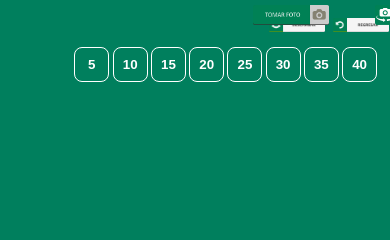
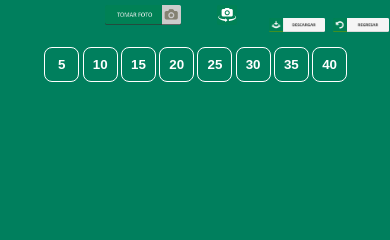
Before and after one commit to zetabeb/PhotoBooth, a PHP site: page / in a window 390 px wide. Shown: the part 281-521 px from the top of the page. Run offline with PHP 8.4, Linux system fonts and the light colour scheme.

Commit message:
correcion botones en movil

```diff
--- a/css/styles.css
+++ b/css/styles.css
@@ -100,6 +100,7 @@
 #extra img{
 	width: 100%;
 }
+
 @media (max-width: 700px) {
 	/*.all{
 		transform: scale(0.6);
@@ -113,24 +114,26 @@
 	}
 	.text{
 		width: 325px;
-		left: 56px;
+		left: 26px;
 		font-size: 5px;
 		top: 320px;
 	}
 	button#toggleFullScreenButton{
-		left: 391px;
+		left: 248px;
 	    top: 276px;
 	    width: 24px;
-	    right: 19px;
+	    right: 77px;
 	}
 	button#switchCameraButton{
-		left: 365px;
+		left: 194px;
+		right: 130px;
 		top: 276px;
 		width: 24px;
 	}
 	button#snap
 	{
-		left: 191px;
+		left: 77px;
+		right: 182px;
 		top: 276px;
 		width: 80px;
 	}
```
